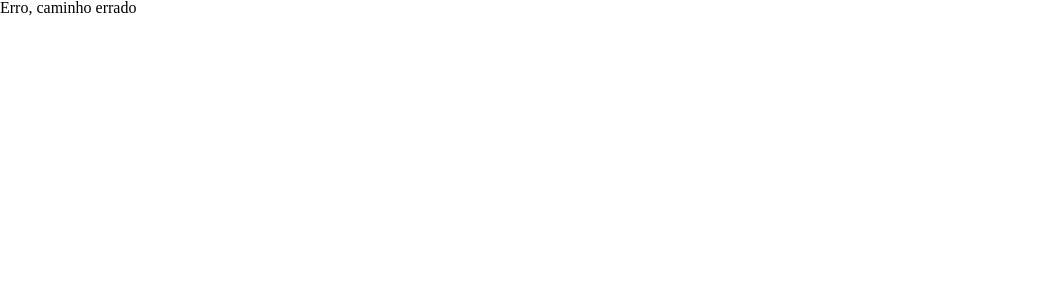
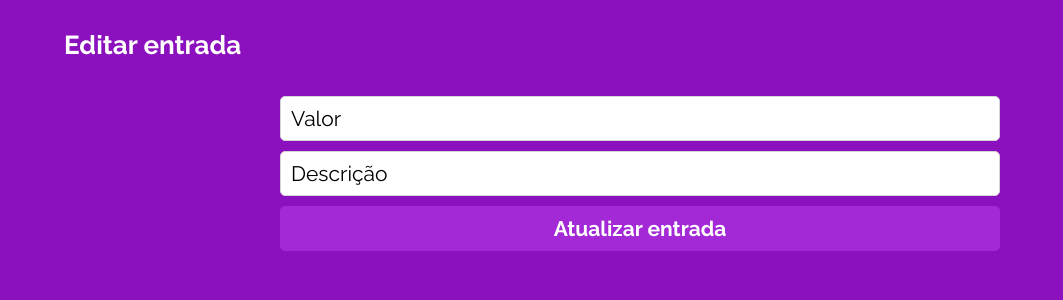
Before and after one commit to drebraga/mywallet-front, a React (Create React App) app: page /editar-entrada/1 in a window 1280 px wide. Shown: the top 300 px of the page, without its empty margins (0-1063 px from the left). Built offline with nearby package versions, Linux system fonts and the light colour scheme; a web font is replaced by a local one.

Commit message:
feat: now its possible to edit and delete items

```diff
--- a/src/App.js
+++ b/src/App.js
@@ -7,6 +7,8 @@ import OutPage from "./Pages/NewEntry/OutPage";
 import LoginPage from "./Pages/Sign-in/LoginPage";
 import SignInPage from "./Pages/Sign-in/SignInPage";
 import Wallet from "./Pages/Wallet/WalletPage";
+import EditInPage from "./Pages/NewEntry/EditInPage";
+import EditOutPage from "./Pages/NewEntry/EditOutPage";
 
 function App() {
   const [resLogin, setResLogin] = useState(JSON.parse(localStorage.getItem("token")));
@@ -21,6 +23,8 @@ function App() {
           <Route path="/home" element={<Wallet />} />
           <Route path="/nova-entrada" element={<InPage />} />
           <Route path="/nova-saida" element={<OutPage />} />
+          <Route path="/editar-entrada/:id" element={<EditInPage />} />
+          <Route path="/editar-saida/:id" element={<EditOutPage />} />
           <Route path="*" element={"Erro, caminho errado"} />
         </Routes>
       </Context.Provider>
--- /dev/null
+++ b/src/Pages/NewEntry/EditInPage.js
@@ -0,0 +1,93 @@
+import axios from "axios";
+import { useContext, useState } from "react";
+import { ThreeDots } from "react-loader-spinner";
+import { useNavigate, useParams } from "react-router-dom";
+import Context from "../../components/Context/Context";
+import { Page, Title, Inputs } from "./styled"
+
+const EditInPage = () => {
+    const { id } = useParams();
+    const { resLogin, setResLogin } = useContext(Context);
+
+    const [entry, setEntry] = useState({
+        value: "",
+        text: "",
+        _id: id
+    });
+    const [entryStatus, setEntryStatus] = useState(false);
+    const navigate = useNavigate();
+
+    const sendRequest = (e) => {
+        e.preventDefault();
+        setEntryStatus(true);
+        axios.put(`${process.env.REACT_APP_API_URL}/wallet`, entry, {
+            headers: {
+                Authorization: `Bearer ${resLogin}`
+            }
+        })
+            .then(() => {
+                setEntryStatus(false);
+                navigate("/home");
+            })
+            .catch((err) => {
+                alert(err.response.data);
+                setEntryStatus(false);
+                Logout();
+            });
+    }
+
+    function Logout() {
+        localStorage.removeItem("token");
+        setResLogin(null);
+        navigate("/");
+    }
+
+    function handleInput(e) {
+        setEntry({ ...entry, [e.target.name]: e.target.value });
+    }
+
+    return (
+        <Page>
+            <Title>Editar entrada</Title>
+            <Inputs onSubmit={sendRequest}>
+                <input
+                    type="number"
+                    step="0.01"
+                    placeholder="Valor"
+                    name="value"
+                    value={entry.value}
+                    onChange={handleInput}
+                    disabled={entryStatus}
+                    required
+                />
+                <input
+                    type="text"
+                    placeholder="Descrição"
+                    name="text"
+                    value={entry.text}
+                    onChange={handleInput}
+                    disabled={entryStatus}
+                    required
+                />
+                <button
+                    disabled={entryStatus}
+                    type="submit"
+                >
+                    {(!entryStatus) ? "Atualizar entrada" :
+                        <ThreeDots
+                            height="45"
+                            width="45"
+                            radius="9"
+                            color="#FFFFFF"
+                            ariaLabel="three-dots-loading"
+                            wrapperStyle={{}}
+                            wrapperClassName=""
+                            visible={true}
+                        />}
+                </button>
+            </Inputs>
+        </Page>
+    );
+}
+
+export default EditInPage;
--- /dev/null
+++ b/src/Pages/NewEntry/EditOutPage.js
@@ -0,0 +1,93 @@
+import axios from "axios";
+import { useContext, useState } from "react";
+import { ThreeDots } from "react-loader-spinner";
+import { useNavigate, useParams } from "react-router-dom";
+import Context from "../../components/Context/Context";
+import { Page, Title, Inputs } from "./styled"
+
+const EditOutPage = () => {
+    const { id } = useParams();
+    const { resLogin, setResLogin } = useContext(Context);
+
+    const [entry, setEntry] = useState({
+        value: "",
+        text: "",
+        _id: id
+    });
+    const [entryStatus, setEntryStatus] = useState(false);
+    const navigate = useNavigate();
+
+    const sendRequest = (e) => {
+        e.preventDefault();
+        setEntryStatus(true);
+        axios.put(`${process.env.REACT_APP_API_URL}/wallet`, entry, {
+            headers: {
+                Authorization: `Bearer ${resLogin}`
+            }
+        })
+            .then(() => {
+                setEntryStatus(false);
+                navigate("/home");
+            })
+            .catch((err) => {
+                alert(err.response.data);
+                setEntryStatus(false);
+                Logout();
+            });
+    }
+
+    function Logout() {
+        localStorage.removeItem("token");
+        setResLogin(null);
+        navigate("/");
+    }
+
+    function handleInput(e) {
+        setEntry({ ...entry, [e.target.name]: e.target.value });
+    }
+
+    return (
+        <Page>
+            <Title>Editar saída</Title>
+            <Inputs onSubmit={sendRequest}>
+                <input
+                    type="number"
+                    step="0.01"
+                    placeholder="Valor"
+                    name="value"
+                    value={entry.value}
+                    onChange={handleInput}
+                    disabled={entryStatus}
+                    required
+                />
+                <input
+                    type="text"
+                    placeholder="Descrição"
+                    name="text"
+                    value={entry.text}
+                    onChange={handleInput}
+                    disabled={entryStatus}
+                    required
+                />
+                <button
+                    disabled={entryStatus}
+                    type="submit"
+                >
+                    {(!entryStatus) ? "Atualizar saída" :
+                        <ThreeDots
+                            height="45"
+                            width="45"
+                            radius="9"
+                            color="#FFFFFF"
+                            ariaLabel="three-dots-loading"
+                            wrapperStyle={{}}
+                            wrapperClassName=""
+                            visible={true}
+                        />}
+                </button>
+            </Inputs>
+        </Page>
+    );
+}
+
+export default EditOutPage;
--- a/src/Pages/Wallet/WalletPage.js
+++ b/src/Pages/Wallet/WalletPage.js
@@ -16,6 +16,7 @@ const Wallet = () => {
     const [total, setTotal] = useState(0);
     const navigate = useNavigate();
     const floatNumCase = 2;
+    const [update, setUpdate] = useState(false);
 
     useEffect(() => {
         axios.get(`${process.env.REACT_APP_API_URL}/wallet`, {
@@ -39,12 +40,32 @@ const Wallet = () => {
                 alert(err.response.data);
                 Logout();
             });
-    }, []);
+    }, [update]);
 
     function Logout() {
         localStorage.removeItem("token");
         setResLogin(null);
         navigate("/");
+    }
+
+    function deleteItem(id) {
+        const deleteItemConfirm = window.confirm("Deseja deletar o item?");
+        if (!deleteItemConfirm) return false;
+
+        axios.delete(`${process.env.REACT_APP_API_URL}/wallet`,
+            {
+                headers: {
+                    Authorization: `Bearer ${resLogin}`,
+                    _id: `${id}`
+                }
+            })
+            .then(() => {
+                setUpdate(!update);
+            })
+            .catch((err) => {
+                alert(err.response.data);
+                Logout();
+            });
     }
 
     if (user === undefined) {
@@ -64,10 +85,16 @@ const Wallet = () => {
                             <Item key={i} type={e.type}>
                                 <div>
                                     <p>{e.date}</p>
-                                    <h3>{e.text}</h3>
+                                    <h3
+                                        onClick={() =>
+                                            navigate(`/editar-${e.type === "in" ? "entrada" : "saida"}/${e._id}`)
+                                        }
+                                    >
+                                        {e.text}
+                                    </h3>
                                 </div>
                                 <h4>{e.value.toFixed(floatNumCase).replace(".", ",")}</h4>
-                                <MdOutlineClose />
+                                <MdOutlineClose onClick={() => deleteItem(e._id)} />
                             </Item>
                         )
                     }) : <>Não há registros<br /> de entrada ou saída</>}
--- a/src/Pages/Wallet/styled.js
+++ b/src/Pages/Wallet/styled.js
@@ -51,7 +51,7 @@ export const List = styled.ul`
     text-align: ${props => props.list === 0 ? "center" : ""};
     color: ${props => props.list === 0 ? "#868686" : ""};
     li{
-        margin-bottom: 10px;
+        margin: 10px 0;
     }
 `;
 export const Item = styled.li`
@@ -74,9 +74,10 @@ export const Item = styled.li`
         text-align: start;
     }
     h4{
-        width: 20%;
+        width: 25%;
         text-align: end;
         color: ${props => (props.type === "in") ? "#03AC00" : "#C70000"};
+        margin-right: 10px;
     }
 `;
 export const Total = styled.div`
```
